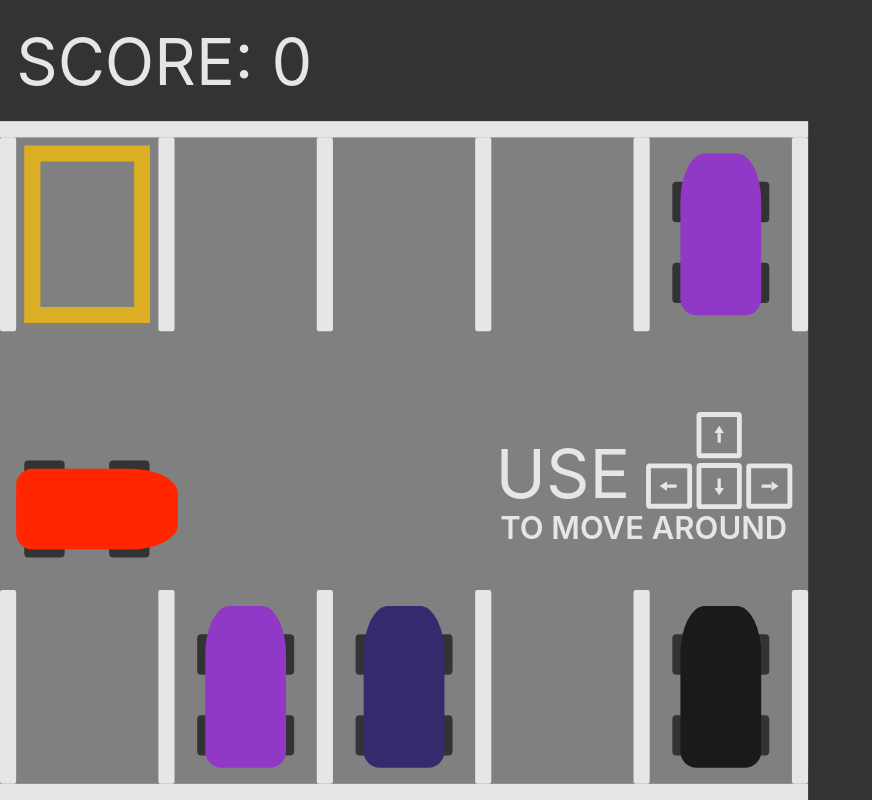
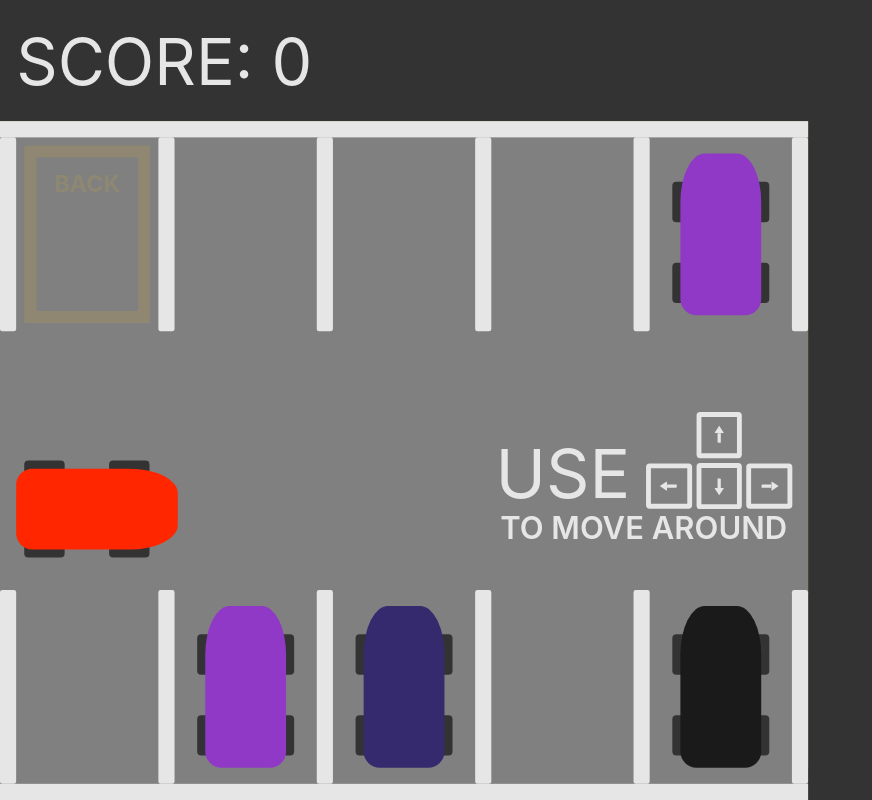
Before and after one commit to christianambukita/parking-simulator, a React (Create React App) app: page / in a window 1280 px wide. Shown: the whole page, without its empty margins (0-872 px from the left). Built offline with nearby package versions, Linux system fonts and the light colour scheme.

Commit message:
Add parking direction to parking target

```diff
--- a/src/components/AppLogic.js
+++ b/src/components/AppLogic.js
@@ -34,13 +34,29 @@ function isCarParked(carPosition, slotsPositions, dispatch) {
 	return carParkedSlot;
 }
 
-function isParkedAtTarget(carParkedSlot, parkingTargetSlot) {
-	return carParkedSlot === parkingTargetSlot;
+function isParkedAtTarget(carParkedSlot, parkingTarget, carAngle) {
+	let propperDir = false;
+	const propperSlot = carParkedSlot === parkingTarget?.slot;
+	let mAngle = carAngle % 360;
+	mAngle = Math.sqrt(Math.pow(mAngle, 2));
+	const checkBack = () => mAngle > 90 && mAngle < 270;
+	const checkFront = () =>
+		(mAngle > 0 && mAngle < 90) || (mAngle > 270 && mAngle < 360);
+	if (parkingTarget?.direction && checkFront()) propperDir = true;
+	if (!parkingTarget?.direction && checkBack()) propperDir = true;
+
+	//if parking target is in secound row direction is reversed
+	if (parkingTarget?.slot > 4) propperDir = !propperDir;
+
+	return propperDir && propperSlot;
 }
 
 export default function AppLogic() {
 	// Parking detection logic is placed in this dummy component to avoid excessive
 	// rerenders of other components since it triggers a rerender on every car step
+	const slotsAmount = 10;
+	const colorsAmount = 12;
+	const initialDummyCarCount = 4;
 	const carPosition = useSelector(selectCar);
 	const slotsPositions = useSelector(selectSlots);
 	const carParked = useSelector(selectParked);
@@ -48,9 +64,7 @@ export default function AppLogic() {
 	const dummySlots = useSelector(selectDummySlots);
 	const currentTarget = useSelector(selectTargetSlot);
 	const score = useSelector(selectScore);
-	const dummyCarCount = 4;
-	const slotsAmount = 10;
-	const colorsAmount = 12;
+	const [dummyCarCount, setDummyCarCount] = useState(initialDummyCarCount);
 	const dispatch = useDispatch();
 	const [targetAcquired, setTargetAcquired] = useState(false);
 
@@ -66,7 +80,11 @@ export default function AppLogic() {
 
 	//Chcek if player car is parked in target parking slot
 	useEffect(() => {
-		let newTargetAcquired = isParkedAtTarget(carParked, parkingTarget);
+		let newTargetAcquired = isParkedAtTarget(
+			carParked,
+			parkingTarget,
+			carPosition.rotationAngle
+		);
 		setTargetAcquired(newTargetAcquired);
 
 		// eslint-disable-next-line react-hooks/exhaustive-deps
@@ -100,6 +118,8 @@ export default function AppLogic() {
 
 		dispatch(setDummySlots(newDummySlots));
 		dispatch(setTargetSlot(newTarget));
+
+		// eslint-disable-next-line react-hooks/exhaustive-deps
 	}, [dispatch]);
 
 	//Change dummy cars positions
@@ -119,6 +139,11 @@ export default function AppLogic() {
 			dispatch(setDummySlots(newDummySlots));
 			dispatch(setTargetSlot(newTarget));
 		}
+		if (score !== 0 && score % 5 === 4) {
+			if (dummyCarCount < 8) {
+				setDummyCarCount(dummyCarCount + 1);
+			}
+		}
 
 		// eslint-disable-next-line react-hooks/exhaustive-deps
 	}, [score, dispatch]);
--- a/src/components/Car.js
+++ b/src/components/Car.js
@@ -168,7 +168,8 @@ export default function Car() {
 	useEffect(() => {
 		const box = carRef.current.getBoundingClientRect();
 		const { top, bottom, left, right } = box;
-		dispatch(setCarPosition({ top, bottom, left, right }));
+		const { rotationAngle } = carPosition;
+		dispatch(setCarPosition({ top, bottom, left, right, rotationAngle }));
 	}, [carPosition, dispatch]);
 
 	useEffect(() => {
--- a/src/components/ParkingSlots.js
+++ b/src/components/ParkingSlots.js
@@ -50,16 +50,23 @@ export default function ParkingSlots({ setScale, scale }) {
 		};
 		// eslint-disable-next-line react-hooks/exhaustive-deps
 	}, []);
-
+	const isTargetSlot = (index) => targetSlot && targetSlot.slot === index;
+	function getTargetDir(index) {
+		if (!isTargetSlot(index)) return '';
+		const dir = targetSlot.direction;
+		return <p>{dir ? 'FRONT' : 'BACK'}</p>;
+	}
+	const getRow = (index) => (index < 5 ? 0 : 1);
 	function toParkingSlots(array) {
 		return array.map((index) => (
 			<div className='flex-container' key={`p-${index}`}>
 				<div
 					ref={slotRefs[index]}
 					className={`slot${
-						targetSlot !== null && targetSlot === index ? ' target' : ''
-					}
-					`}></div>
+						isTargetSlot(index) ? ' target flex-container' : ''
+					}${getRow(index) ? ' bottom' : ''}`}>
+					{getTargetDir(index)}
+				</div>
 				<div className='slot-line'></div>
 			</div>
 		));
--- a/src/css/ParkingSlots.css
+++ b/src/css/ParkingSlots.css
@@ -43,22 +43,33 @@
 	box-sizing: border-box;
 	--target-color: hsla(45, 90%, 50%, 0.8);
 	--target-color-blink: hsla(45, 90%, 50%, 0.1);
+	--shadow-thickness: 15px;
 	content: 'PARK HERE';
 	border: 10px solid transparent;
 	color: var(--target-color);
 	animation: target-blink 2s ease-in-out infinite;
-	box-shadow: inset 0 0 0 20px var(--target-color);
+	box-shadow: inset 0 0 0 var(--shadow-thickness) var(--target-color);
+	align-items: flex-start;
+	font-size: 1.8em;
+	font-weight: 700;
+}
+
+.bottom {
+	align-items: flex-end;
 }
 
 @keyframes target-blink {
 	0% {
-		box-shadow: inset 0 0 0 20px var(--target-color);
+		box-shadow: inset 0 0 0 var(--shadow-thickness) var(--target-color);
+		color: var(--target-color);
 	}
 	40% {
-		box-shadow: inset 0 0 0 20px var(--target-color);
+		box-shadow: inset 0 0 0 var(--shadow-thickness) var(--target-color);
+		color: var(--target-color);
 	}
 	70% {
-		box-shadow: inset 0 0 0 20px var(--target-color-blink);
+		box-shadow: inset 0 0 0 var(--shadow-thickness) var(--target-color-blink);
+		color: var(--target-color-blink);
 	}
 }
 
--- a/src/utils/randomNumberFunctins.js
+++ b/src/utils/randomNumberFunctins.js
@@ -34,5 +34,7 @@ export function getDummySlots(
 	return [];
 }
 export function getTargetSlot(dummySlots, slotsAmount, prevTarget = null) {
-	return getUniqueRandomSlot([...dummySlots, prevTarget], slotsAmount);
+	const direction = Math.floor(Math.random() * 2);
+	const slot = getUniqueRandomSlot([...dummySlots, prevTarget], slotsAmount);
+	return { slot, direction };
 }
```
